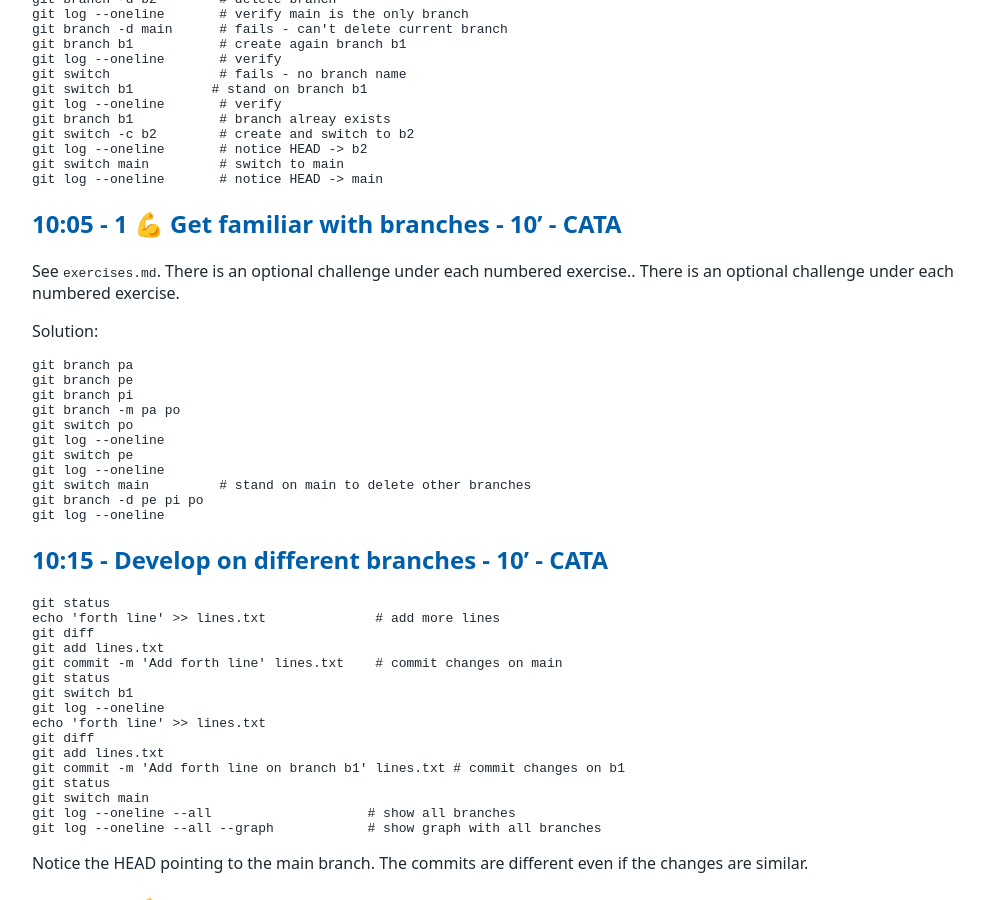
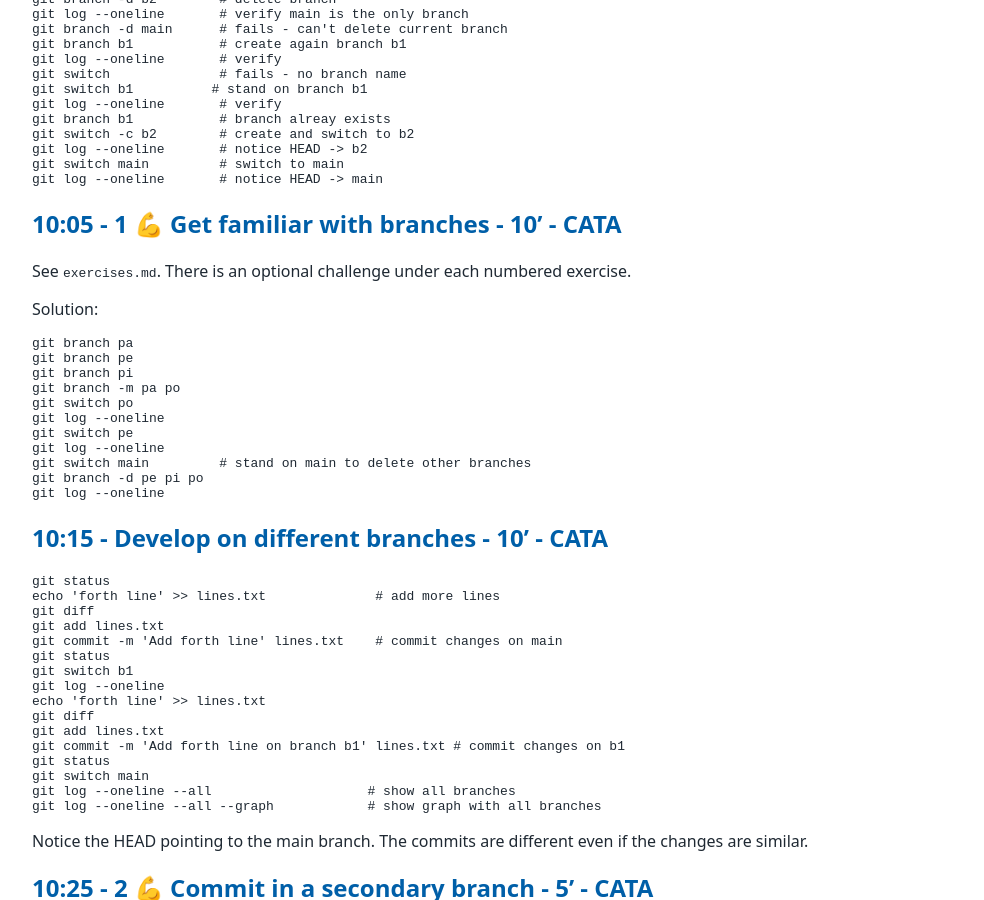
Before and after one commit to tu-delft-library/intermediate_version_control_with_git, a Jekyll site: the page built from material_for_trainers/lesson_plan.md, in a window 1280 px wide and 900 px high, scrolled down 1223 px. Shown: the whole window, without its empty margins (108-1092 px from the left). Built offline with Jekyll 4.4.1, drawn with Linux system fonts in a browser that asks for light colours; our own code applies the rules of GitHub Pages for plain Markdown files; some of the changed text lies outside the part shown.

Commit message:
Small edits

````diff
--- a/material_for_trainers/lesson_plan.md
+++ b/material_for_trainers/lesson_plan.md
@@ -70,7 +70,7 @@ git log --oneline       # notice HEAD -> main
 ```
 
 ## 10:05 - 1 💪 Get familiar with branches - 10' - CATA
-See `exercises.md`. There is an optional challenge under each numbered exercise.. There is an optional challenge under each numbered exercise.
+See `exercises.md`. There is an optional challenge under each numbered exercise.
 
 Solution:
 ```bash
````
Also changed, not shown: other parts of material_for_trainers/lesson_plan.md (+3 -3 lines).
